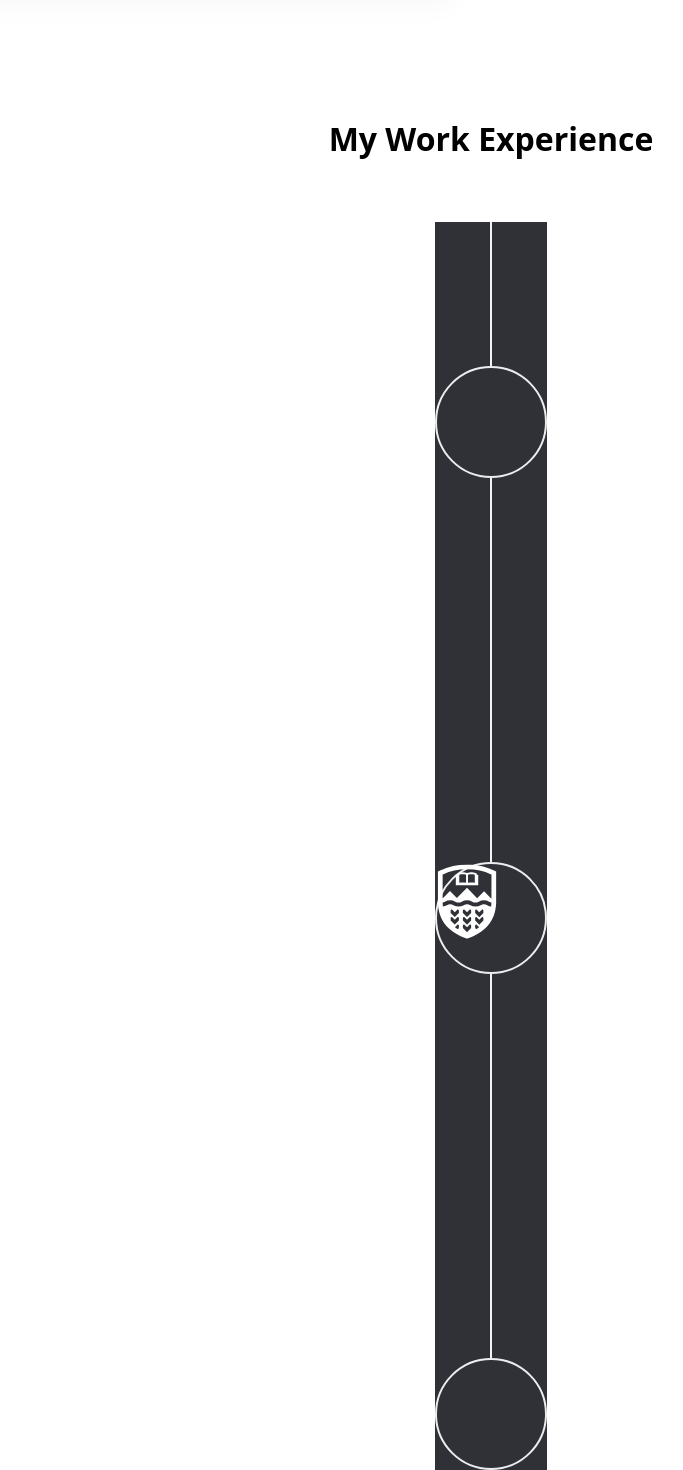
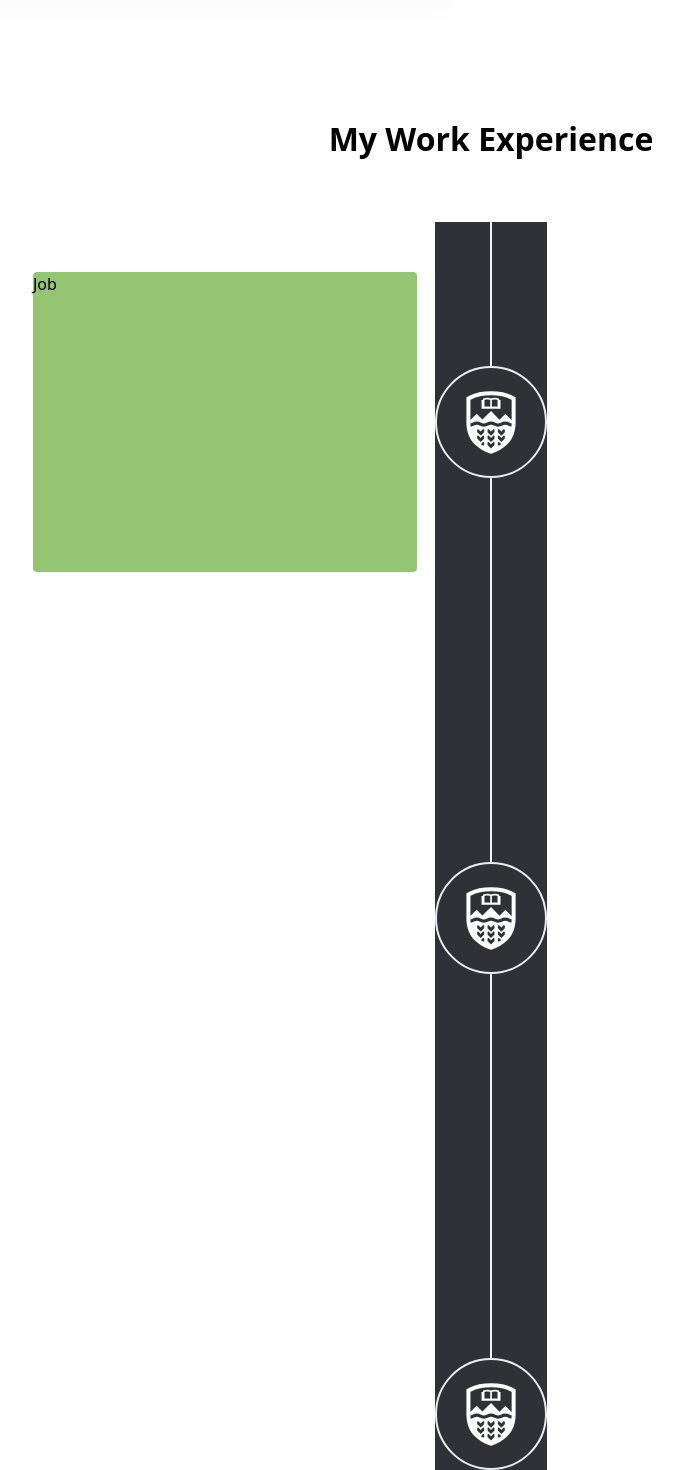
Before and after one commit to Ccolina03/CarlitosWeb, a React (Create React App) app: page / in a window 1280 px wide. Shown: the part 1377-2847 px from the top of the page, without its empty margins (181-864 px from the left). Built offline with nearby package versions, Linux system fonts and the light colour scheme.

Commit message:
Cards next to job icon positioning

```diff
--- /dev/null
+++ b/src/components/experiences/Experiences.css
@@ -0,0 +1,5 @@
+.job1 {
+    width: 30vw;
+    height:300px;
+    left: calc(-30vw - 20px)
+}
--- a/src/components/experiences/Experiences.tsx
+++ b/src/components/experiences/Experiences.tsx
@@ -1,7 +1,7 @@
 import React from 'react';
 import Heading from '../Heading';
 import UAlberta from '../../gallery/icon-ualberta.svg'
-
+import './Experiences.css'
 const Experiences = () => {
     return (
         <div className='flex flex-col items-center gap-16 '>
@@ -9,13 +9,20 @@ const Experiences = () => {
             <div className='experience-container flex justify-center'>
                 <div className='timeline w-28 bg-gray-800 flex flex-col items-center'>
                     <div className='line1 w-0.5 bg-gray-100 h-36'></div>
-                    <div className='circle1 rounded-full border-2 border-white h-28 w-full'></div>
+                    <div className=' circle1 relative overflow-visible flex justify-center items-center rounded-full border-2 border-white h-28 w-full hover:bg-green '>
+                         <img src={UAlberta} alt='UAlberta icon'></img>
+                         <div className='job1 absolute z-30 bg-green rounded w-[50vw]'>
+                                Job
+                        </div>
+                    </div>
                     <div className='line1 w-0.5 bg-gray-100 h-96'></div>
-                    <div className='circle1 rounded-full border-2 border-white h-28 w-full hover:bg-green'>
+                    <div className='circle1 flex items-center justify-center rounded-full border-2 border-white h-28 w-full hover:bg-green'>
                         <img src={UAlberta} alt='UAlberta icon'></img>
                     </div>
                     <div className='line1 w-0.5 bg-gray-100 h-96'></div>
-                    <div className='circle1 rounded-full border-2 border-white h-28 w-full'></div>
+                    <div className='circle1 flex justify-center items-center rounded-full border-2 border-white h-28 w-full hover:bg-green'>
+                        <img src={UAlberta} alt='UAlberta icon'></img>
+                    </div>
                 </div>
             </div>
         </div>
```
Also changed, not shown: src/gallery/icon-ualberta.svg.
